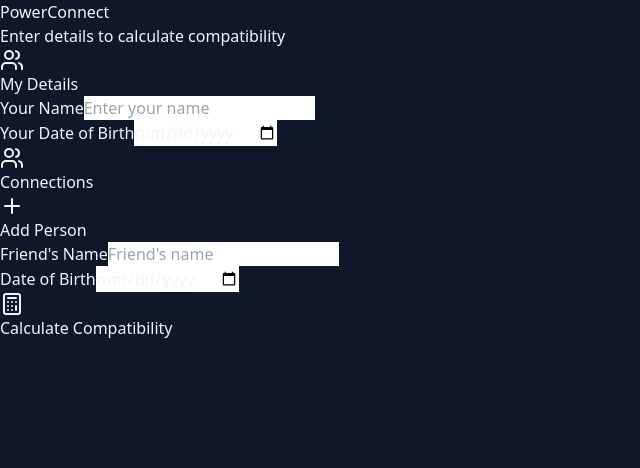
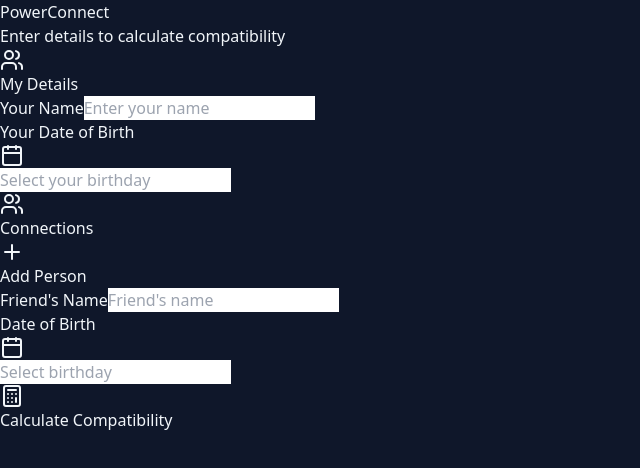
Before and after one commit to ezhamarivupublication-prog/LifeConnect, a React (Vite) app: page / in a window 1280 px wide. Shown: the top 468 px of the page, without its empty margins (0-640 px from the left). Built offline with nearby package versions, Linux system fonts and the light colour scheme.

Commit message:
feat: replace native date inputs with modern react-datepicker

```diff
--- a/package.json
+++ b/package.json
@@ -11,10 +11,12 @@
   },
   "dependencies": {
     "@supabase/supabase-js": "^2.107.0",
+    "date-fns": "^4.4.0",
     "html2canvas": "^1.4.1",
     "jspdf": "^4.2.1",
     "lucide-react": "^1.17.0",
     "react": "^19.2.6",
+    "react-datepicker": "^9.1.0",
     "react-dom": "^19.2.6",
     "react-router-dom": "^7.17.0"
   },
--- a/src/components/InputForm.tsx
+++ b/src/components/InputForm.tsx
@@ -1,10 +1,12 @@
 import React, { useState } from 'react';
-import { Users, Plus, Trash2, Calculator } from 'lucide-react';
+import { Users, Plus, Trash2, Calculator, Calendar } from 'lucide-react';
+import DatePicker from 'react-datepicker';
+import 'react-datepicker/dist/react-datepicker.css';
 
 export interface ConnectionInput {
   id: string;
   name: string;
-  dob: string;
+  dob: Date | null;
 }
 
 interface InputFormProps {
@@ -13,14 +15,14 @@ interface InputFormProps {
 
 export function InputForm({ onCalculate }: InputFormProps) {
   const [userName, setUserName] = useState('');
-  const [userDob, setUserDob] = useState('');
+  const [userDob, setUserDob] = useState<Date | null>(null);
 
   const [connections, setConnections] = useState<ConnectionInput[]>([
-    { id: '1', name: '', dob: '' }
+    { id: '1', name: '', dob: null }
   ]);
 
   const addConnection = () => {
-    setConnections([...connections, { id: Date.now().toString(), name: '', dob: '' }]);
+    setConnections([...connections, { id: Date.now().toString(), name: '', dob: null }]);
   };
 
   const removeConnection = (id: string) => {
@@ -44,13 +46,21 @@ export function InputForm({ onCalculate }: InputFormProps) {
     }
 
     // Filter out empty names or DOBS
-    const validConnections = connections.filter(c => c.name.trim() !== '' && c.dob !== '');
+    const validConnections = connections.filter(c => c.name.trim() !== '' && c.dob !== null);
     if (validConnections.length === 0) {
       alert('Please add at least one connection with a name and date of birth');
       return;
     }
 
-    onCalculate({ name: userName, dob: userDob }, validConnections);
+    // Convert dates to ISO strings for the calculation engine
+    const userDobStr = userDob.toISOString();
+    const formattedConnections = validConnections.map(c => ({
+      ...c,
+      dob: c.dob!.toISOString()
+    }));
+
+    // @ts-ignore - The calculation engine can accept ISO strings or Date objects depending on implementation
+    onCalculate({ name: userName, dob: userDobStr }, formattedConnections);
   };
 
   return (
@@ -83,14 +93,22 @@ export function InputForm({ onCalculate }: InputFormProps) {
                   placeholder="Enter your name"
                 />
               </div>
-              <div className="space-y-2">
+              <div className="space-y-2 relative">
                 <label className="text-sm font-medium text-slate-300">Your Date of Birth</label>
-                <input
-                  type="date"
-                  value={userDob}
-                  onChange={(e) => setUserDob(e.target.value)}
-                  className="w-full bg-slate-800 border border-slate-600 rounded-xl px-4 py-3 text-white focus:outline-none focus:ring-2 focus:ring-blue-500 transition-all"
-                />
+                <div className="relative">
+                  <Calendar className="absolute left-4 top-1/2 -translate-y-1/2 w-5 h-5 text-slate-500 z-10 pointer-events-none" />
+                  <DatePicker
+                    selected={userDob}
+                    onChange={(date) => setUserDob(date)}
+                    className="w-full bg-slate-800 border border-slate-600 rounded-xl pl-12 pr-4 py-3 text-white focus:outline-none focus:ring-2 focus:ring-blue-500 transition-all"
+                    placeholderText="Select your birthday"
+                    dateFormat="MMMM d, yyyy"
+                    showMonthDropdown
+                    showYearDropdown
+                    dropdownMode="select"
+                    maxDate={new Date()}
+                  />
+                </div>
               </div>
             </div>
           </div>
@@ -124,14 +142,22 @@ export function InputForm({ onCalculate }: InputFormProps) {
                       placeholder="Friend's name"
                     />
                   </div>
-                  <div className="md:col-span-6 space-y-1">
+                  <div className="md:col-span-6 space-y-1 relative">
                     <label className="text-xs font-medium text-slate-400">Date of Birth</label>
-                    <input
-                      type="date"
-                      value={conn.dob}
-                      onChange={(e) => updateConnection(conn.id, 'dob', e.target.value)}
-                      className="w-full bg-slate-800 border border-slate-600 rounded-lg px-3 py-2 text-white focus:outline-none focus:ring-2 focus:ring-blue-500"
-                    />
+                    <div className="relative">
+                      <Calendar className="absolute left-3 top-1/2 -translate-y-1/2 w-4 h-4 text-slate-500 z-10 pointer-events-none" />
+                      <DatePicker
+                        selected={conn.dob}
+                        onChange={(date) => updateConnection(conn.id, 'dob', date)}
+                        className="w-full bg-slate-800 border border-slate-600 rounded-lg pl-10 pr-3 py-2 text-white focus:outline-none focus:ring-2 focus:ring-blue-500"
+                        placeholderText="Select birthday"
+                        dateFormat="MMMM d, yyyy"
+                        showMonthDropdown
+                        showYearDropdown
+                        dropdownMode="select"
+                        maxDate={new Date()}
+                      />
+                    </div>
                   </div>
                   <div className="md:col-span-1 flex justify-end pb-1">
                     {connections.length > 1 && (
--- a/src/index.css
+++ b/src/index.css
@@ -7,3 +7,16 @@
     @apply bg-slate-900 text-slate-100 min-h-screen antialiased;
   }
 }
+
+.react-datepicker-wrapper { width: 100%; }
+.react-datepicker { font-family: inherit; background-color: #1e293b; border: 1px solid #334155; border-radius: 0.75rem; color: #f1f5f9; }
+.react-datepicker__header { background-color: #0f172a; border-bottom: 1px solid #334155; border-top-left-radius: 0.75rem; border-top-right-radius: 0.75rem; }
+.react-datepicker__current-month, .react-datepicker-time__header, .react-datepicker-year-header { color: #f8fafc; }
+.react-datepicker__day-name, .react-datepicker__day, .react-datepicker__time-name { color: #cbd5e1; }
+.react-datepicker__day:hover, .react-datepicker__month-text:hover, .react-datepicker__quarter-text:hover, .react-datepicker__year-text:hover { background-color: #3b82f6; color: white; }
+.react-datepicker__day--selected, .react-datepicker__day--keyboard-selected { background-color: #3b82f6; color: white; font-weight: bold; }
+.react-datepicker__day--outside-month { color: #475569; }
+.react-datepicker-popper[data-placement^=bottom] .react-datepicker__triangle::before, .react-datepicker-popper[data-placement^=bottom] .react-datepicker__triangle::after { border-bottom-color: #0f172a; }
+.react-datepicker__month-select, .react-datepicker__year-select { background-color: #1e293b; color: white; border: 1px solid #334155; border-radius: 0.25rem; padding: 2px; }
+.react-datepicker__navigation-icon::before { border-color: #94a3b8; }
+.react-datepicker__navigation:hover *::before { border-color: #f1f5f9; }
```
Also changed, not shown: 1 other file (tests, documents, lock files or other folders).
